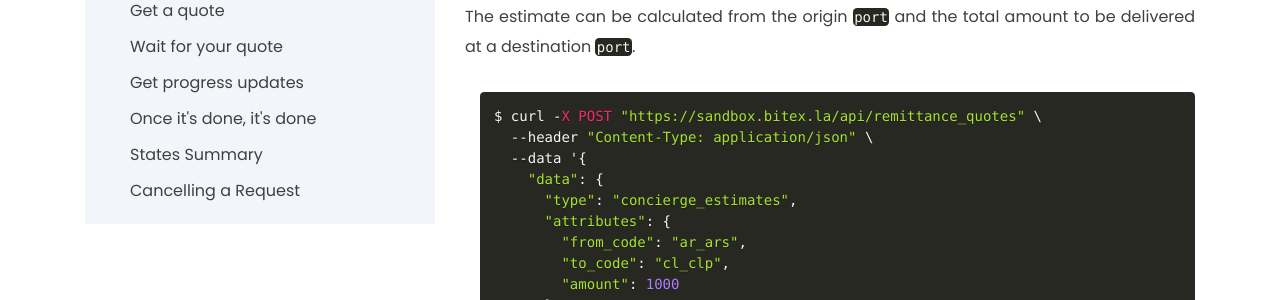
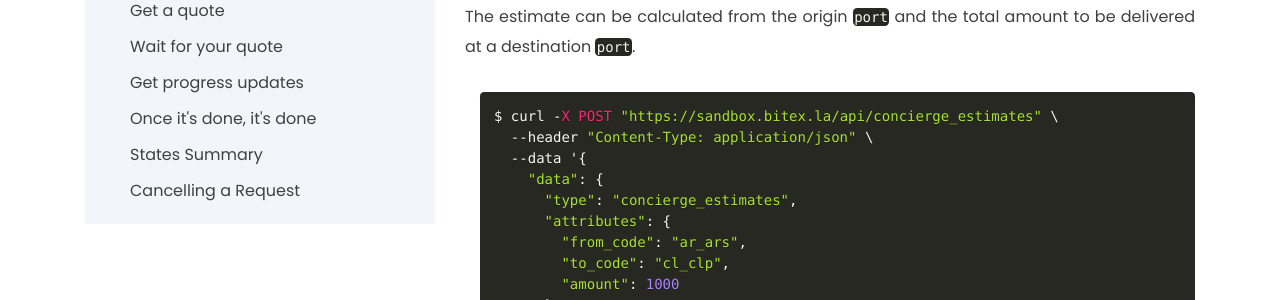
Before and after one commit to bitex-la/bitex-guides, a Jekyll site: the page built from _docs/concierge/estimate.md, in a window 1280 px wide. Shown: the part 720-1020 px from the top of the page. Built offline with Jekyll 4.4.1, drawn with Linux system fonts in a browser that asks for light colours; some of the changed lines change nothing that is shown.

Commit message:
fix concierge_estimates example

```diff
--- a/_docs/concierge/estimate.md
+++ b/_docs/concierge/estimate.md
@@ -16,7 +16,7 @@ from an actual `Request` quote, as you'll see next.
 The estimate can be calculated from the origin `port` and the total amount to be delivered at a destination `port`.
 
 {% highlight javascript %}
-$ curl -X POST "https://sandbox.bitex.la/api/remittance_quotes" \
+$ curl -X POST "https://sandbox.bitex.la/api/concierge_estimates" \
   --header "Content-Type: application/json" \
   --data '{
     "data": {
```
